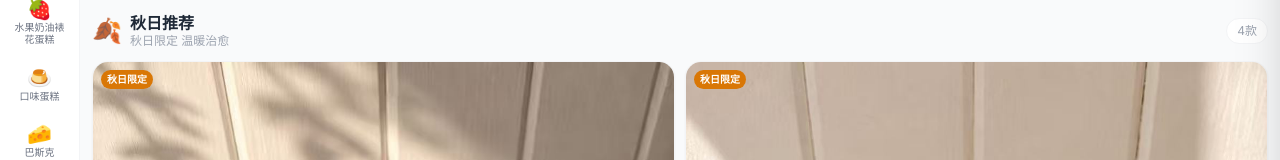
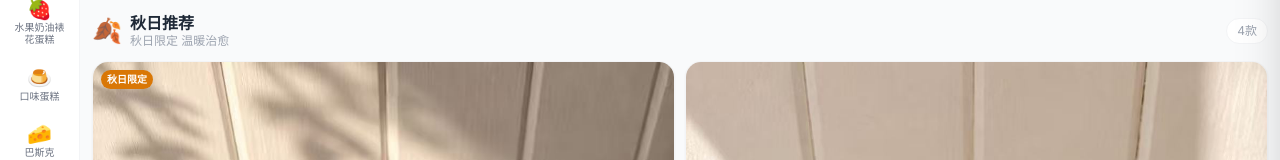
Before and after one commit to peterxia97/planet-sweets, a React (Vite) app: page / in a window 1280 px wide. Shown: the part 164-324 px from the top of the page. Built offline with nearby package versions, Linux system fonts and the light colour scheme.

Commit message:
fix: 移除焦糖咖啡蛋糕的秋日限定标签

```diff
--- a/src/data.ts
+++ b/src/data.ts
@@ -39,7 +39,7 @@ export const cakes: Cake[] = [
     name: '焦糖咖啡蛋糕', nameEn: 'Caramel Coffee Cake',
     description: '黄油薄脆+焦糖海盐奶油+拿铁奶冻+咖啡戚风。浓郁咖啡香融入绵密蛋糕体，层层夹入顺滑奶油，表面淋上琥珀色焦糖酱，是属于大人的温柔甜点。',
     descriptionEn: 'Butter crunch + salted caramel cream + latte milk pudding + coffee chiffon. Rich coffee aroma, smooth cream layers, amber caramel glaze on top. A grown-up dessert.',
-    price6: 75, price8: 95, image: '/jiatang-coffee.jpg', tag: '秋日限定', tagEn: 'Autumn Special',
+    price6: 75, price8: 95, image: '/jiatang-coffee.jpg',
   },
 
   // ─── Cat 1: Fruit Cream Piped Cakes ───
```
